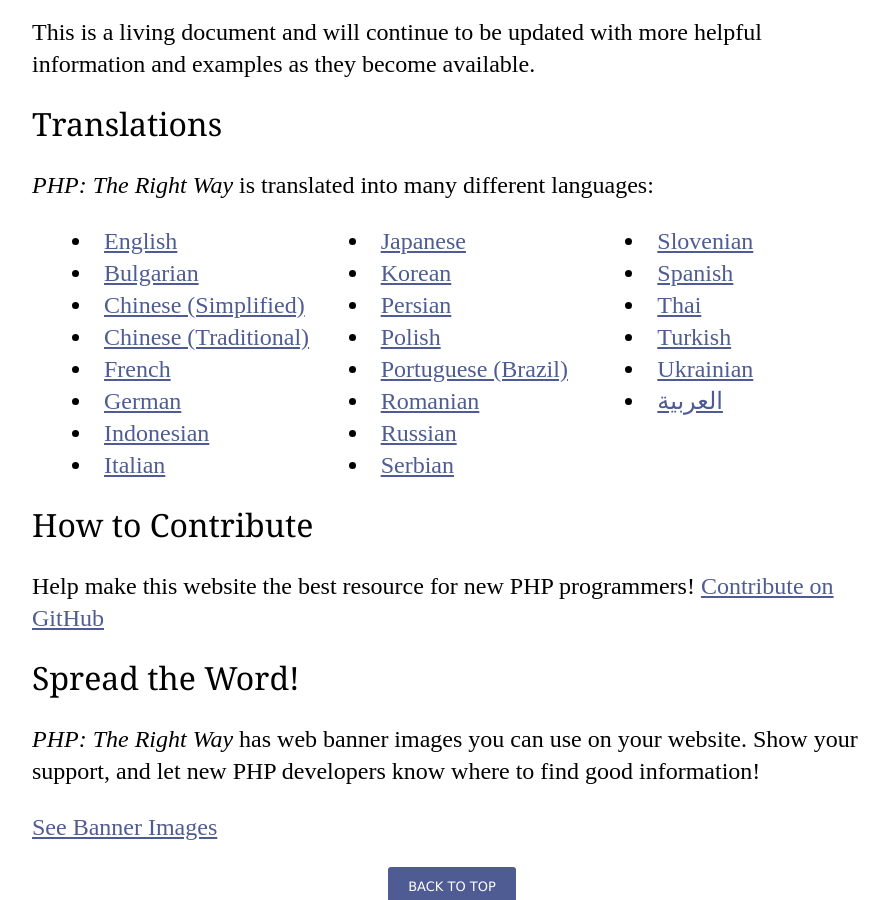
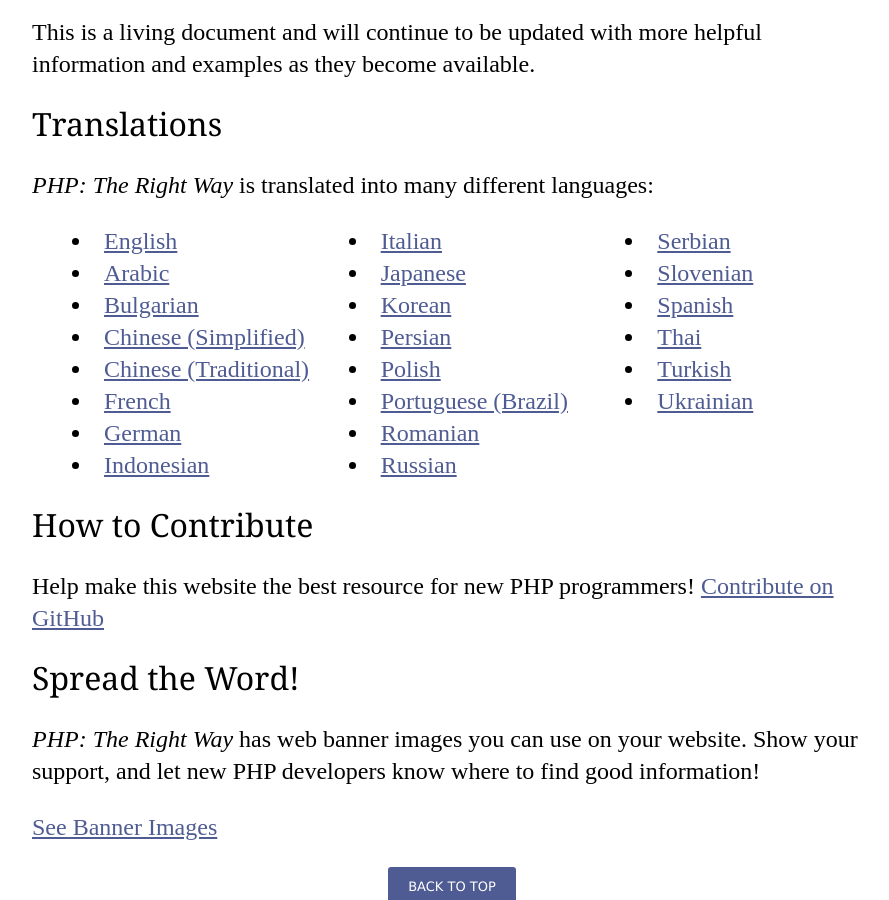
Before and after one commit to codeguy/php-the-right-way, a Jekyll site: the page built from index.html, in a window 1280 px wide and 900 px high, scrolled down 1776 px. Shown: the whole window, without its empty margins (188-1077 px from the left). Built offline with Jekyll 4.4.1, drawn with Linux system fonts in a browser that asks for light colours.

Commit message:
Add Arabic translation to README and sync translations

```diff
--- a/_includes/welcome.md
+++ b/_includes/welcome.md
@@ -21,6 +21,7 @@ and examples as they become available.
 _PHP: The Right Way_ is translated into many different languages:
 
 * [English](http://www.phptherightway.com)
+* [Arabic](https://adaroobi.github.io/php-the-right-way/)
 * [Bulgarian](http://bg.phptherightway.com/)
 * [Chinese (Simplified)](http://laravel-china.github.io/php-the-right-way/)
 * [Chinese (Traditional)](http://laravel-taiwan.github.io/php-the-right-way)
@@ -41,7 +42,6 @@ _PHP: The Right Way_ is translated into many different languages:
 * [Thai](https://apzentral.github.io/php-the-right-way/)
 * [Turkish](http://hkulekci.github.io/php-the-right-way/)
 * [Ukrainian](http://iflista.github.com/php-the-right-way/)
-* [العربية](https://adaroobi.github.io/php-the-right-way/)
 
 ## How to Contribute
 
```
Also changed, not shown: README.md.
